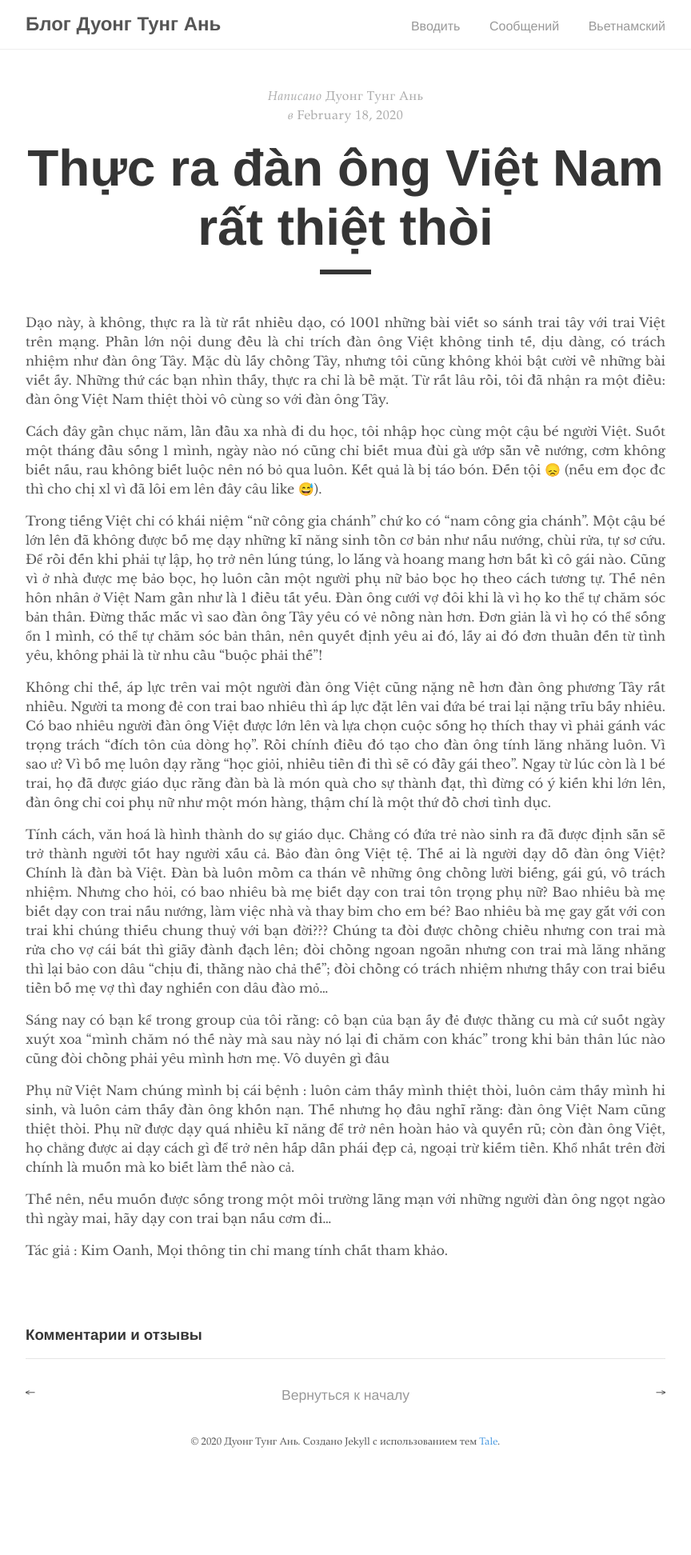
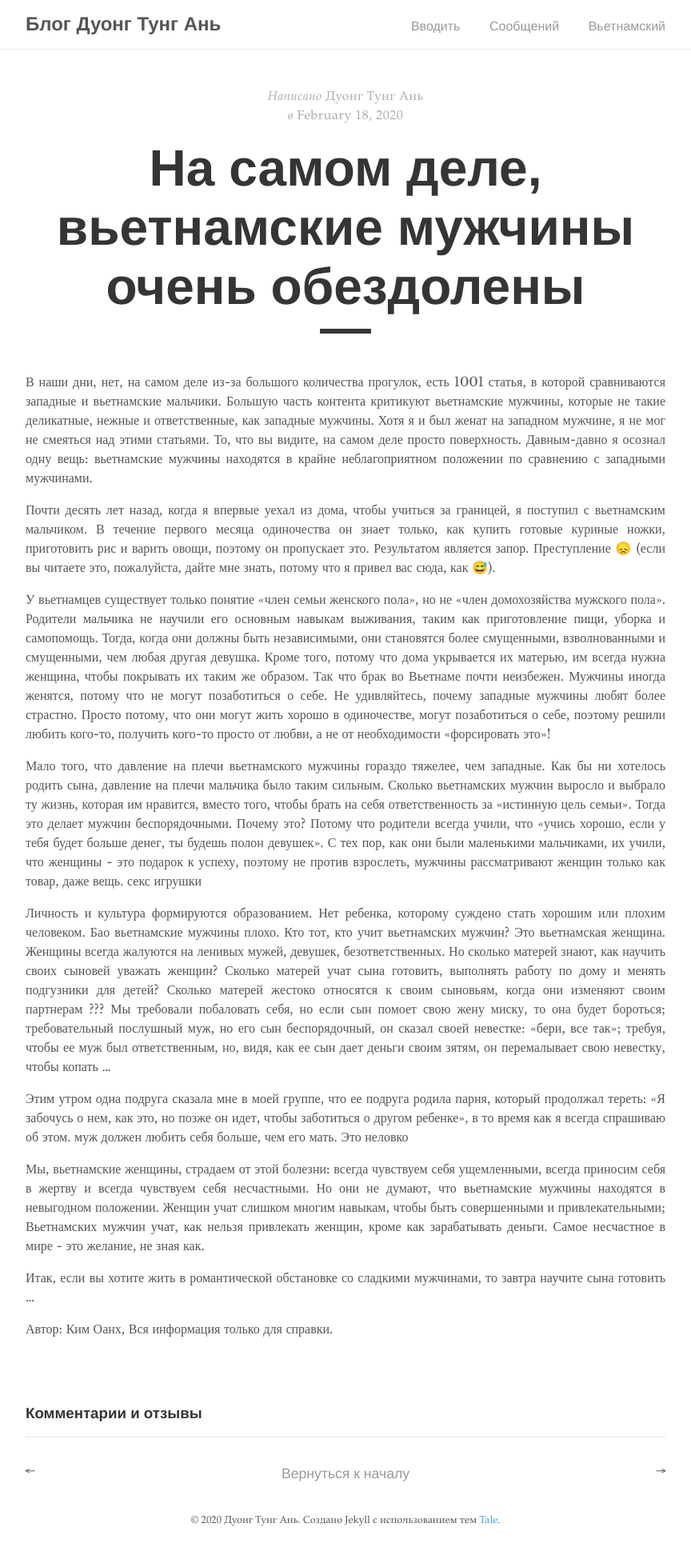
Before and after one commit to duongtunganh/ru, a Jekyll site: the page built from _posts/2020-02-18-thuc-ra-dan-ong-vn-rat-thiet-thoi - Copy.md, in a window 1280 px wide. Shown: the whole page at 80% size, without its empty margins (208-1072 px from the left). Built offline with Jekyll 4.4.1, drawn with Linux system fonts in a browser that asks for light colours; comment, search, counter and statistics services are not loaded; before the commit the page ends 1846 px from its top, so only the background shows below that.

Commit message:
Update 2020-02-18-thuc-ra-dan-ong-vn-rat-thiet-thoi - Copy.md

```diff
--- a/_posts/2020-02-18-thuc-ra-dan-ong-vn-rat-thiet-thoi - Copy.md
+++ b/_posts/2020-02-18-thuc-ra-dan-ong-vn-rat-thiet-thoi - Copy.md
@@ -1,23 +1,23 @@
 ---
-title: Thực ra đàn ông Việt Nam rất thiệt thòi
+title: На самом деле, вьетнамские мужчины очень обездолены
 comments: true
 layout: post
 ---
-Dạo này, à không, thực ra là từ rất nhiều dạo, có 1001 những bài viết so sánh trai tây với trai Việt trên mạng. Phần lớn nội dung đều là chỉ trích đàn ông Việt không tinh tế, dịu dàng, có trách nhiệm như đàn ông Tây. Mặc dù lấy chồng Tây, nhưng tôi cũng không khỏi bật cười về những bài viết ấy. Những thứ các bạn nhìn thấy, thực ra chỉ là bề mặt. Từ rất lâu rồi, tôi đã nhận ra một điều: đàn ông Việt Nam thiệt thòi vô cùng so với đàn ông Tây.
+В наши дни, нет, на самом деле из-за большого количества прогулок, есть 1001 статья, в которой сравниваются западные и вьетнамские мальчики. Большую часть контента критикуют вьетнамские мужчины, которые не такие деликатные, нежные и ответственные, как западные мужчины. Хотя я и был женат на западном мужчине, я не мог не смеяться над этими статьями. То, что вы видите, на самом деле просто поверхность. Давным-давно я осознал одну вещь: вьетнамские мужчины находятся в крайне неблагоприятном положении по сравнению с западными мужчинами.
 
-Cách đây gần chục năm, lần đầu xa nhà đi du học, tôi nhập học cùng một cậu bé người Việt. Suốt một tháng đầu sống 1 mình, ngày nào nó cũng chỉ biết mua đùi gà ướp sẵn về nướng, cơm không biết nấu, rau không biết luộc nên nó bỏ qua luôn. Kết quả là bị táo bón. Đến tội 😞 (nếu em đọc đc thì cho chị xl vì đã lôi em lên đây câu like 😅).
+Почти десять лет назад, когда я впервые уехал из дома, чтобы учиться за границей, я поступил с вьетнамским мальчиком. В течение первого месяца одиночества он знает только, как купить готовые куриные ножки, приготовить рис и варить овощи, поэтому он пропускает это. Результатом является запор. Преступление 😞 (если вы читаете это, пожалуйста, дайте мне знать, потому что я привел вас сюда, как 😅).
 
-Trong tiếng Việt chỉ có khái niệm “nữ công gia chánh” chứ ko có “nam công gia chánh”. Một cậu bé lớn lên đã không được bố mẹ dạy những kĩ năng sinh tồn cơ bản như nấu nướng, chùi rửa, tự sơ cứu. Để rồi đến khi phải tự lập, họ trở nên lúng túng, lo lắng và hoang mang hơn bất kì cô gái nào. Cũng vì ở nhà được mẹ bảo bọc, họ luôn cần một người phụ nữ bảo bọc họ theo cách tương tự. Thế nên hôn nhân ở Việt Nam gần như là 1 điều tất yếu. Đàn ông cưới vợ đôi khi là vì họ ko thể tự chăm sóc bản thân. Đừng thắc mắc vì sao đàn ông Tây yêu có vẻ nồng nàn hơn. Đơn giản là vì họ có thể sống ổn 1 mình, có thể tự chăm sóc bản thân, nên quyết định yêu ai đó, lấy ai đó đơn thuần đến từ tình yêu, không phải là từ nhu cầu “buộc phải thế”!
+У вьетнамцев существует только понятие «член семьи женского пола», но не «член домохозяйства мужского пола». Родители мальчика не научили его основным навыкам выживания, таким как приготовление пищи, уборка и самопомощь. Тогда, когда они должны быть независимыми, они становятся более смущенными, взволнованными и смущенными, чем любая другая девушка. Кроме того, потому что дома укрывается их матерью, им всегда нужна женщина, чтобы покрывать их таким же образом. Так что брак во Вьетнаме почти неизбежен. Мужчины иногда женятся, потому что не могут позаботиться о себе. Не удивляйтесь, почему западные мужчины любят более страстно. Просто потому, что они могут жить хорошо в одиночестве, могут позаботиться о себе, поэтому решили любить кого-то, получить кого-то просто от любви, а не от необходимости «форсировать это»!
 
-Không chỉ thế, áp lực trên vai một người đàn ông Việt cũng nặng nề hơn đàn ông phương Tây rất nhiều. Người ta mong đẻ con trai bao nhiêu thì áp lực đặt lên vai đứa bé trai lại nặng trĩu bấy nhiêu. Có bao nhiêu người đàn ông Việt được lớn lên và lựa chọn cuộc sống họ thích thay vì phải gánh vác trọng trách “đích tôn của dòng họ”. Rồi chính điều đó tạo cho đàn ông tính lăng nhăng luôn. Vì sao ư? Vì bố mẹ luôn dạy rằng “học giỏi, nhiều tiền đi thì sẽ có đầy gái theo”. Ngay từ lúc còn là 1 bé trai, họ đã được giáo dục rằng đàn bà là món quà cho sự thành đạt, thì đừng có ý kiến khi lớn lên, đàn ông chỉ coi phụ nữ như một món hàng, thậm chí là một thứ đồ chơi tình dục.
+Мало того, что давление на плечи вьетнамского мужчины гораздо тяжелее, чем западные. Как бы ни хотелось родить сына, давление на плечи мальчика было таким сильным. Сколько вьетнамских мужчин выросло и выбрало ту жизнь, которая им нравится, вместо того, чтобы брать на себя ответственность за «истинную цель семьи». Тогда это делает мужчин беспорядочными. Почему это? Потому что родители всегда учили, что «учись хорошо, если у тебя будет больше денег, ты будешь полон девушек». С тех пор, как они были маленькими мальчиками, их учили, что женщины - это подарок к успеху, поэтому не против взрослеть, мужчины рассматривают женщин только как товар, даже вещь. секс игрушки
 
-Tính cách, văn hoá là hình thành do sự giáo dục. Chẳng có đứa trẻ nào sinh ra đã được định sẵn sẽ trở thành người tốt hay người xấu cả. Bảo đàn ông Việt tệ. Thế ai là người dạy dỗ đàn ông Việt? Chính là đàn bà Việt. Đàn bà luôn mồm ca thán về những ông chồng lười biếng, gái gú, vô trách nhiệm. Nhưng cho hỏi, có bao nhiêu bà mẹ biết dạy con trai tôn trọng phụ nữ? Bao nhiêu bà mẹ biết dạy con trai nấu nướng, làm việc nhà và thay bỉm cho em bé? Bao nhiêu bà mẹ gay gắt với con trai khi chúng thiếu chung thuỷ với bạn đời??? Chúng ta đòi được chồng chiều nhưng con trai mà rửa cho vợ cái bát thì giãy đành đạch lên; đòi chồng ngoan ngoãn nhưng con trai mà lăng nhăng thì lại bảo con dâu “chịu đi, thằng nào chả thế”; đòi chồng có trách nhiệm nhưng thấy con trai biếu tiền bố mẹ vợ thì đay nghiến con dâu đào mỏ...
+Личность и культура формируются образованием. Нет ребенка, которому суждено стать хорошим или плохим человеком. Бао вьетнамские мужчины плохо. Кто тот, кто учит вьетнамских мужчин? Это вьетнамская женщина. Женщины всегда жалуются на ленивых мужей, девушек, безответственных. Но сколько матерей знают, как научить своих сыновей уважать женщин? Сколько матерей учат сына готовить, выполнять работу по дому и менять подгузники для детей? Сколько матерей жестоко относятся к своим сыновьям, когда они изменяют своим партнерам ??? Мы требовали побаловать себя, но если сын помоет свою жену миску, то она будет бороться; требовательный послушный муж, но его сын беспорядочный, он сказал своей невестке: «бери, все так»; требуя, чтобы ее муж был ответственным, но, видя, как ее сын дает деньги своим зятям, он перемалывает свою невестку, чтобы копать ...
 
-Sáng nay có bạn kể trong group của tôi rằng: cô bạn của bạn ấy đẻ được thằng cu mà cứ suốt ngày xuýt xoa “mình chăm nó thế này mà sau này nó lại đi chăm con khác” trong khi bản thân lúc nào cũng đòi chồng phải yêu mình hơn mẹ. Vô duyên gì đâu
+Этим утром одна подруга сказала мне в моей группе, что ее подруга родила парня, который продолжал тереть: «Я забочусь о нем, как это, но позже он идет, чтобы заботиться о другом ребенке», в то время как я всегда спрашиваю об этом. муж должен любить себя больше, чем его мать. Это неловко
 
-Phụ nữ Việt Nam chúng mình bị cái bệnh : luôn cảm thấy mình thiệt thòi, luôn cảm thấy mình hi sinh, và luôn cảm thấy đàn ông khốn nạn. Thế nhưng họ đâu nghĩ rằng: đàn ông Việt Nam cũng thiệt thòi. Phụ nữ được dạy quá nhiều kĩ năng để trở nên hoàn hảo và quyến rũ; còn đàn ông Việt, họ chẳng được ai dạy cách gì để trở nên hấp dẫn phái đẹp cả, ngoại trừ kiếm tiền. Khổ nhất trên đời chính là muốn mà ko biết làm thế nào cả.
+Мы, вьетнамские женщины, страдаем от этой болезни: всегда чувствуем себя ущемленными, всегда приносим себя в жертву и всегда чувствуем себя несчастными. Но они не думают, что вьетнамские мужчины находятся в невыгодном положении. Женщин учат слишком многим навыкам, чтобы быть совершенными и привлекательными; Вьетнамских мужчин учат, как нельзя привлекать женщин, кроме как зарабатывать деньги. Самое несчастное в мире - это желание, не зная как.
 
-Thế nên, nếu muốn được sống trong một môi trường lãng mạn với những người đàn ông ngọt ngào thì ngày mai, hãy dạy con trai bạn nấu cơm đi...
+Итак, если вы хотите жить в романтической обстановке со сладкими мужчинами, то завтра научите сына готовить ...
 
-Tác giả : Kim Oanh,
-Mọi thông tin chỉ mang tính chất tham khảo.
+Автор: Ким Оанх,
+Вся информация только для справки.
```
